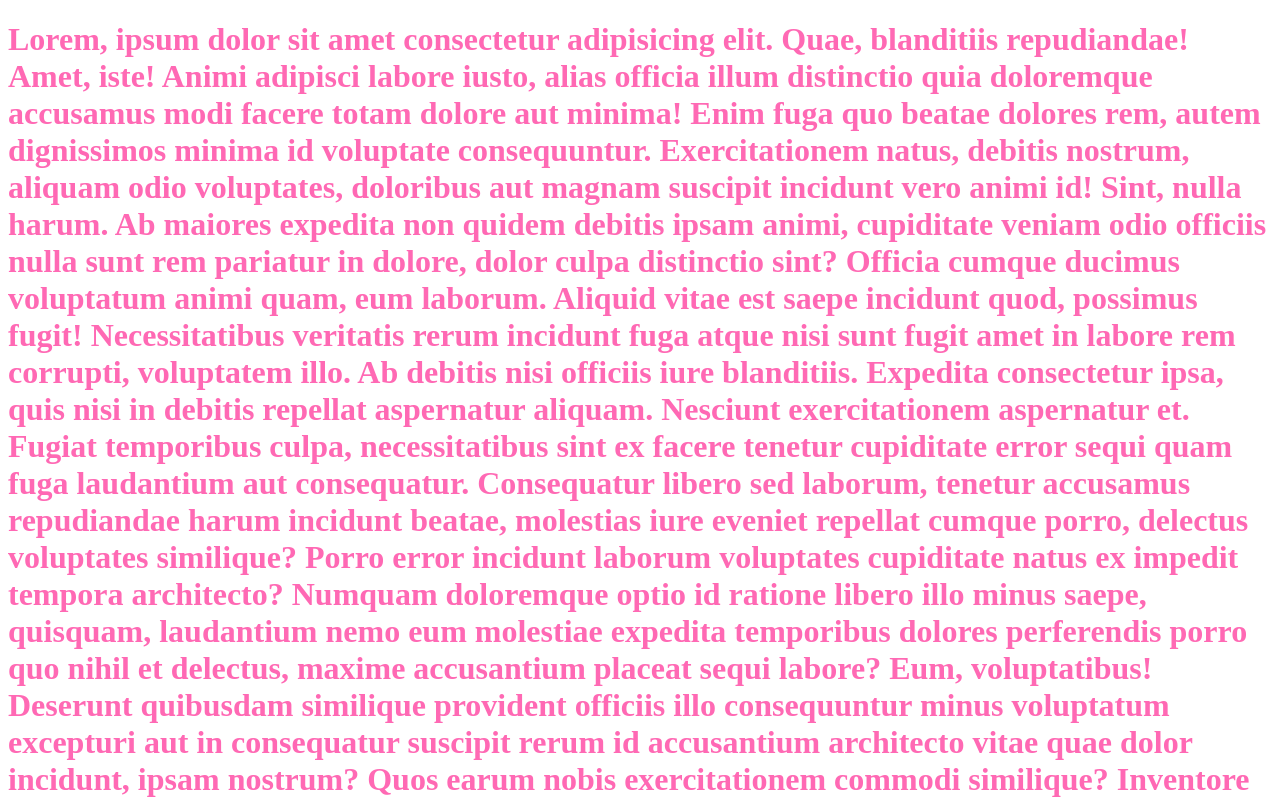
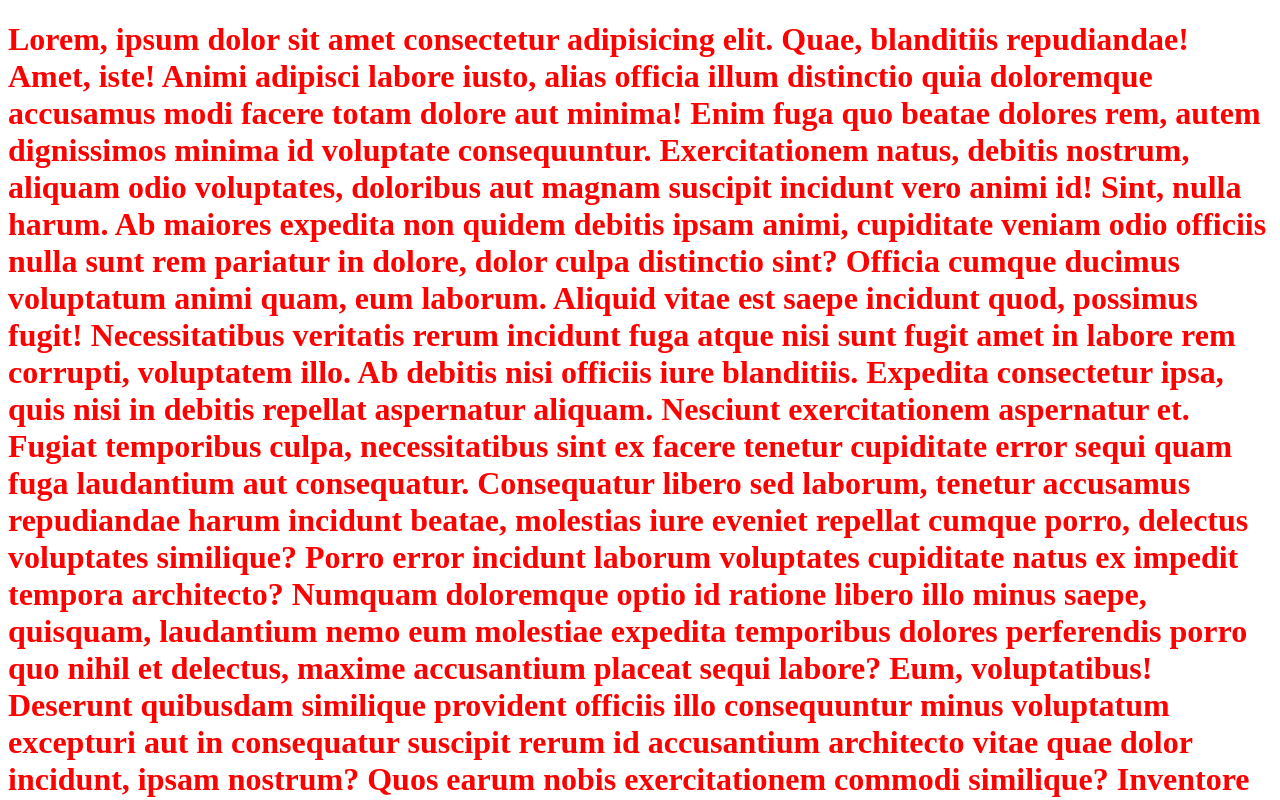
Before and after one commit to tYuriy/testRepo00, a plain HTML site: page index.html in a window 1280 px wide. Shown: the top 800 px of the page. Drawn offline with Linux system fonts and the light colour scheme.

Commit message:
change font color to red

```diff
--- a/style.css
+++ b/style.css
@@ -1,3 +1,3 @@
 h1 {
-  color: hotpink;
+  color: red;
 }
```
